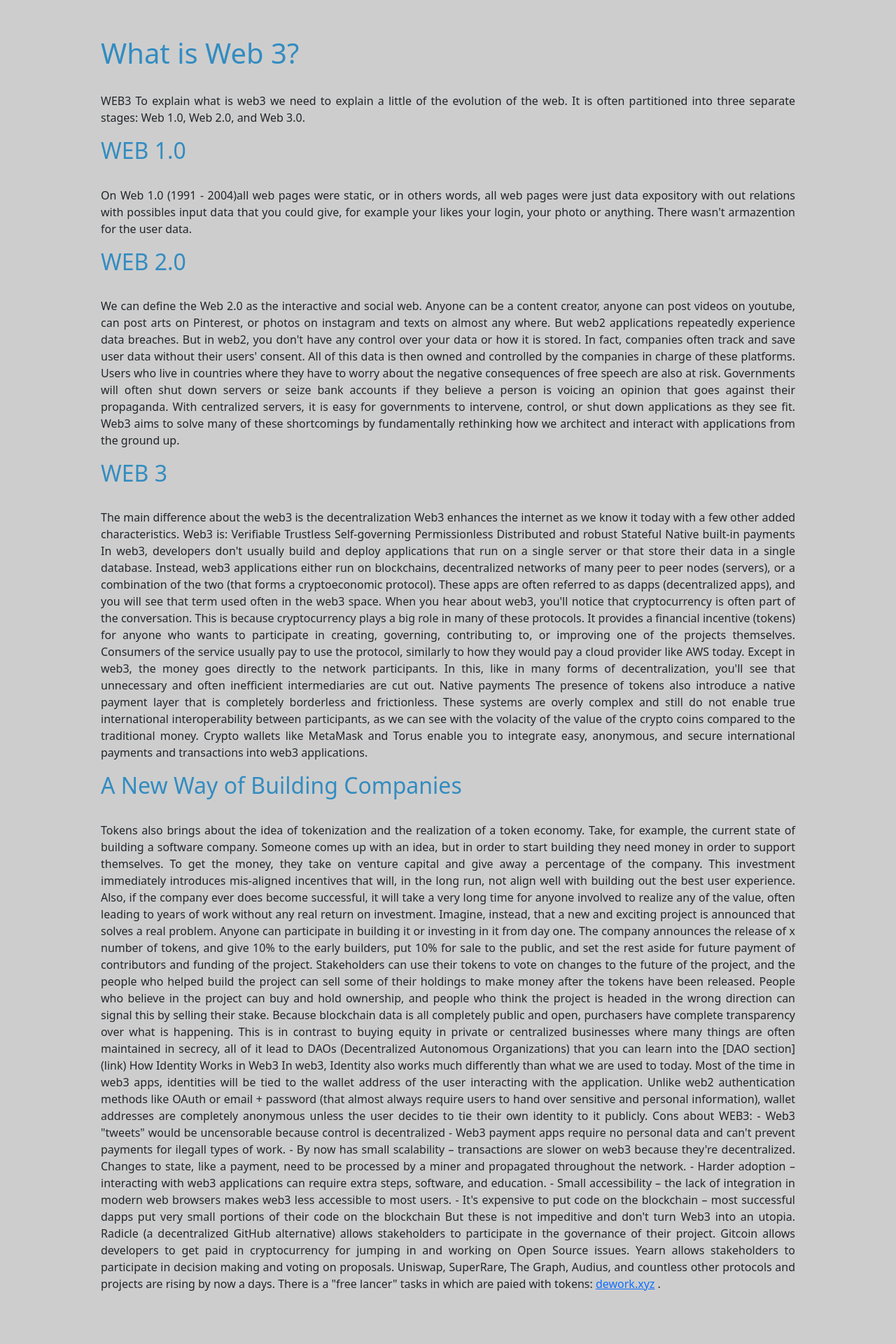
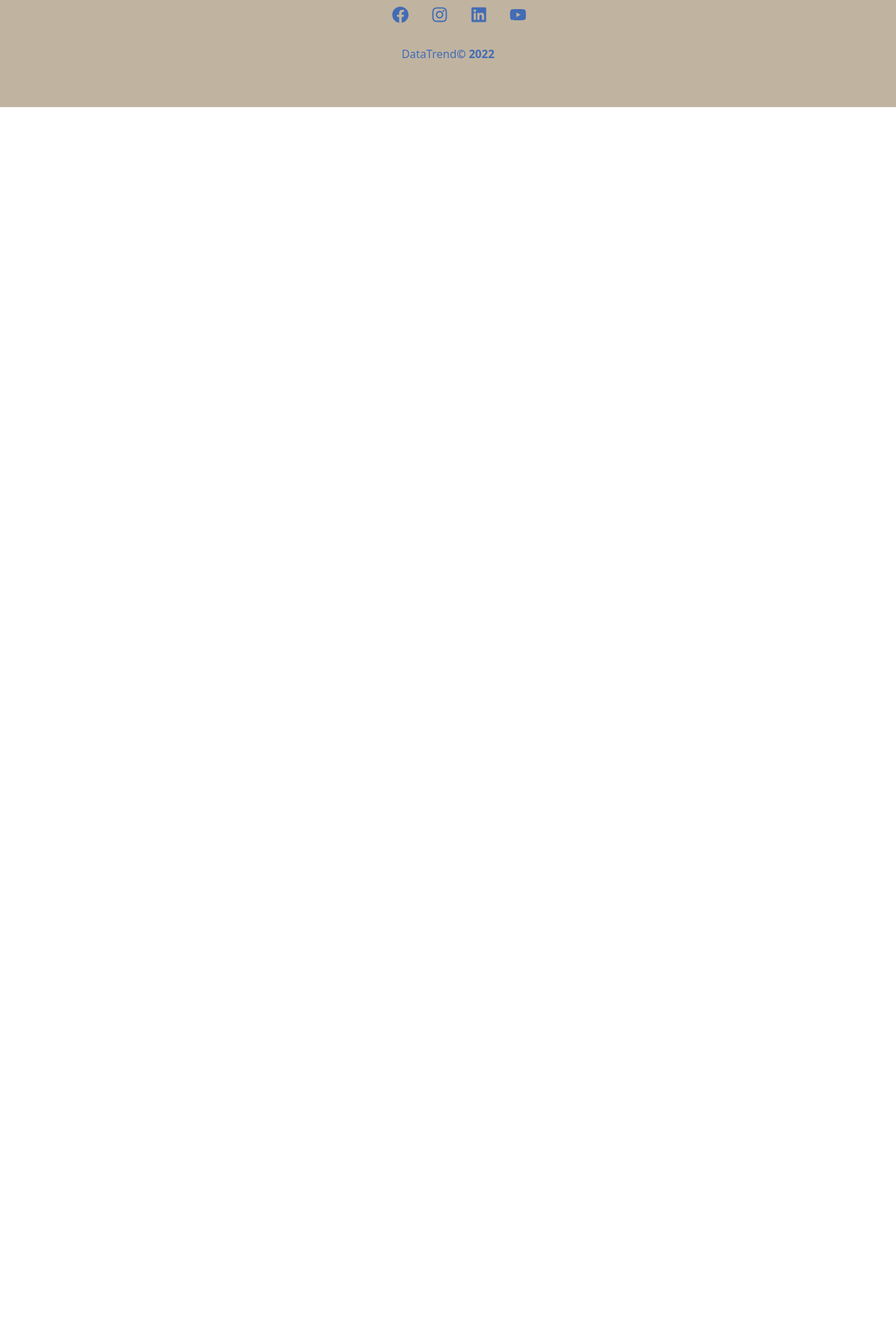
Before and after one commit to MarcusGANunes/DataTrend, a React (Create React App) app: page / in a window 1280 px wide. Shown: the part 140-2060 px from the top of the page at 70% size. After the commit the page ends 800 px from the top, so only its background shows below. Built offline with nearby package versions, Linux system fonts and the light colour scheme.

Commit message:
Added background images

```diff
--- a/src/App.jsx
+++ b/src/App.jsx
@@ -9,11 +9,9 @@ function App() {
   return (
     <div className="App">
       <BrowserRouter>
-        <div>
           <NavbarComponent />
           <RouteComponent/>
           <FooterComponent />
-        </div>
       </BrowserRouter>
     </div>
   );
--- a/src/pages/home.js
+++ b/src/pages/home.js
@@ -4,143 +4,7 @@ import "../styles/home.modules.css";
 export default function Home() {
   return (
     <div className="background">
-      <div className="content">
-        <div className="texts">
-          <div className="subtitle">
-            <h1>What is Web 3?</h1>
-          </div>
-          <p>
-            WEB3 To explain what is web3 we need to explain a little of the
-            evolution of the web. It is often partitioned into three separate
-            stages: Web 1.0, Web 2.0, and Web 3.0.
-          </p>
-          <div className="subtitle">
-            <h2>WEB 1.0</h2>
-          </div>
-          <p>
-            On Web 1.0 (1991 - 2004)all web pages were static, or in others
-            words, all web pages were just data expository with out relations
-            with possibles input data that you could give, for example your
-            likes your login, your photo or anything. There wasn't armazention
-            for the user data.
-          </p>
-          <div className="subtitle">
-            <h2>WEB 2.0</h2>
-          </div>
-          <p>
-            We can define the Web 2.0 as the interactive and social web. Anyone
-            can be a content creator, anyone can post videos on youtube, can
-            post arts on Pinterest, or photos on instagram and texts on almost
-            any where. But web2 applications repeatedly experience data
-            breaches. But in web2, you don't have any control over your data or
-            how it is stored. In fact, companies often track and save user data
-            without their users' consent. All of this data is then owned and
-            controlled by the companies in charge of these platforms. Users who
-            live in countries where they have to worry about the negative
-            consequences of free speech are also at risk. Governments will often
-            shut down servers or seize bank accounts if they believe a person is
-            voicing an opinion that goes against their propaganda. With
-            centralized servers, it is easy for governments to intervene,
-            control, or shut down applications as they see fit. Web3 aims to
-            solve many of these shortcomings by fundamentally rethinking how we
-            architect and interact with applications from the ground up.
-          </p>
-          <div className="subtitle">
-            <h2>WEB 3</h2>
-          </div>
-          <p>
-            The main difference about the web3 is the decentralization Web3
-            enhances the internet as we know it today with a few other added
-            characteristics. Web3 is: Verifiable Trustless Self-governing
-            Permissionless Distributed and robust Stateful Native built-in
-            payments In web3, developers don't usually build and deploy
-            applications that run on a single server or that store their data in
-            a single database. Instead, web3 applications either run on
-            blockchains, decentralized networks of many peer to peer nodes
-            (servers), or a combination of the two (that forms a cryptoeconomic
-            protocol). These apps are often referred to as dapps (decentralized
-            apps), and you will see that term used often in the web3 space. When
-            you hear about web3, you'll notice that cryptocurrency is often part
-            of the conversation. This is because cryptocurrency plays a big role
-            in many of these protocols. It provides a financial incentive
-            (tokens) for anyone who wants to participate in creating, governing,
-            contributing to, or improving one of the projects themselves.
-            Consumers of the service usually pay to use the protocol, similarly
-            to how they would pay a cloud provider like AWS today. Except in
-            web3, the money goes directly to the network participants. In this,
-            like in many forms of decentralization, you'll see that unnecessary
-            and often inefficient intermediaries are cut out. Native payments
-            The presence of tokens also introduce a native payment layer that is
-            completely borderless and frictionless. These systems are overly
-            complex and still do not enable true international interoperability
-            between participants, as we can see with the volacity of the value
-            of the crypto coins compared to the traditional money. Crypto
-            wallets like MetaMask and Torus enable you to integrate easy,
-            anonymous, and secure international payments and transactions into
-            web3 applications.
-          </p>
-          <div className="subtitle">
-            <h2>A New Way of Building Companies</h2>
-          </div>
-          <p>
-            Tokens also brings about the idea of tokenization and the
-            realization of a token economy. Take, for example, the current state
-            of building a software company. Someone comes up with an idea, but
-            in order to start building they need money in order to support
-            themselves. To get the money, they take on venture capital and give
-            away a percentage of the company. This investment immediately
-            introduces mis-aligned incentives that will, in the long run, not
-            align well with building out the best user experience. Also, if the
-            company ever does become successful, it will take a very long time
-            for anyone involved to realize any of the value, often leading to
-            years of work without any real return on investment. Imagine,
-            instead, that a new and exciting project is announced that solves a
-            real problem. Anyone can participate in building it or investing in
-            it from day one. The company announces the release of x number of
-            tokens, and give 10% to the early builders, put 10% for sale to the
-            public, and set the rest aside for future payment of contributors
-            and funding of the project. Stakeholders can use their tokens to
-            vote on changes to the future of the project, and the people who
-            helped build the project can sell some of their holdings to make
-            money after the tokens have been released. People who believe in the
-            project can buy and hold ownership, and people who think the project
-            is headed in the wrong direction can signal this by selling their
-            stake. Because blockchain data is all completely public and open,
-            purchasers have complete transparency over what is happening. This
-            is in contrast to buying equity in private or centralized businesses
-            where many things are often maintained in secrecy, all of it lead to
-            DAOs (Decentralized Autonomous Organizations) that you can learn
-            into the [DAO section](link) How Identity Works in Web3 In web3,
-            Identity also works much differently than what we are used to today.
-            Most of the time in web3 apps, identities will be tied to the wallet
-            address of the user interacting with the application. Unlike web2
-            authentication methods like OAuth or email + password (that almost
-            always require users to hand over sensitive and personal
-            information), wallet addresses are completely anonymous unless the
-            user decides to tie their own identity to it publicly. Cons about
-            WEB3: - Web3 "tweets" would be uncensorable because control is
-            decentralized - Web3 payment apps require no personal data and can't
-            prevent payments for ilegall types of work. - By now has small
-            scalability – transactions are slower on web3 because they're
-            decentralized. Changes to state, like a payment, need to be
-            processed by a miner and propagated throughout the network. - Harder
-            adoption – interacting with web3 applications can require extra
-            steps, software, and education. - Small accessibility – the lack of
-            integration in modern web browsers makes web3 less accessible to
-            most users. - It's expensive to put code on the blockchain – most
-            successful dapps put very small portions of their code on the
-            blockchain But these is not impeditive and don't turn Web3 into an
-            utopia. Radicle (a decentralized GitHub alternative) allows
-            stakeholders to participate in the governance of their project.
-            Gitcoin allows developers to get paid in cryptocurrency for jumping
-            in and working on Open Source issues. Yearn allows stakeholders to
-            participate in decision making and voting on proposals. Uniswap,
-            SuperRare, The Graph, Audius, and countless other protocols and
-            projects are rising by now a days. There is a "free lancer" tasks in
-            which are paied with tokens: <a href="dework.xyz">dework.xyz</a> .
-          </p>
-        </div>
-      </div>
+
     </div>
   );
 }
```
Also changed, not shown: 1 other file (tests, documents, lock files or other folders).
